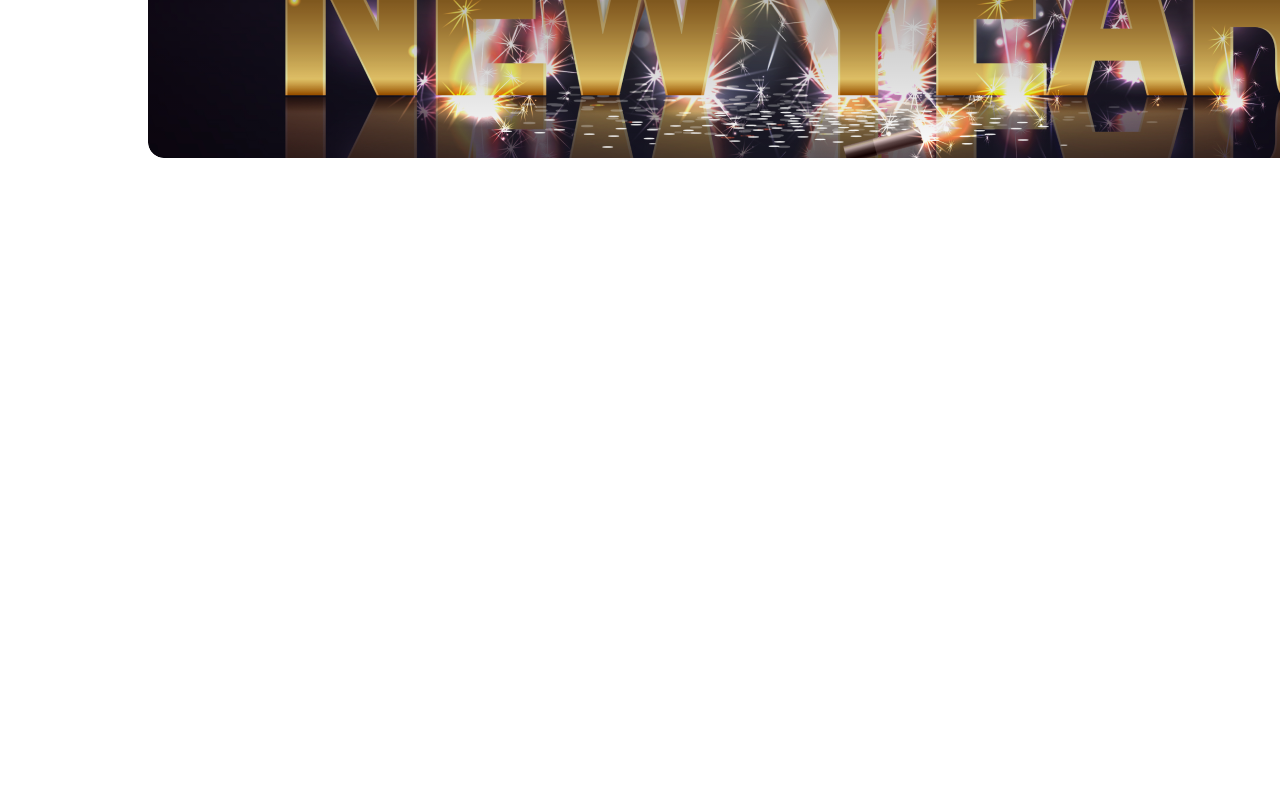
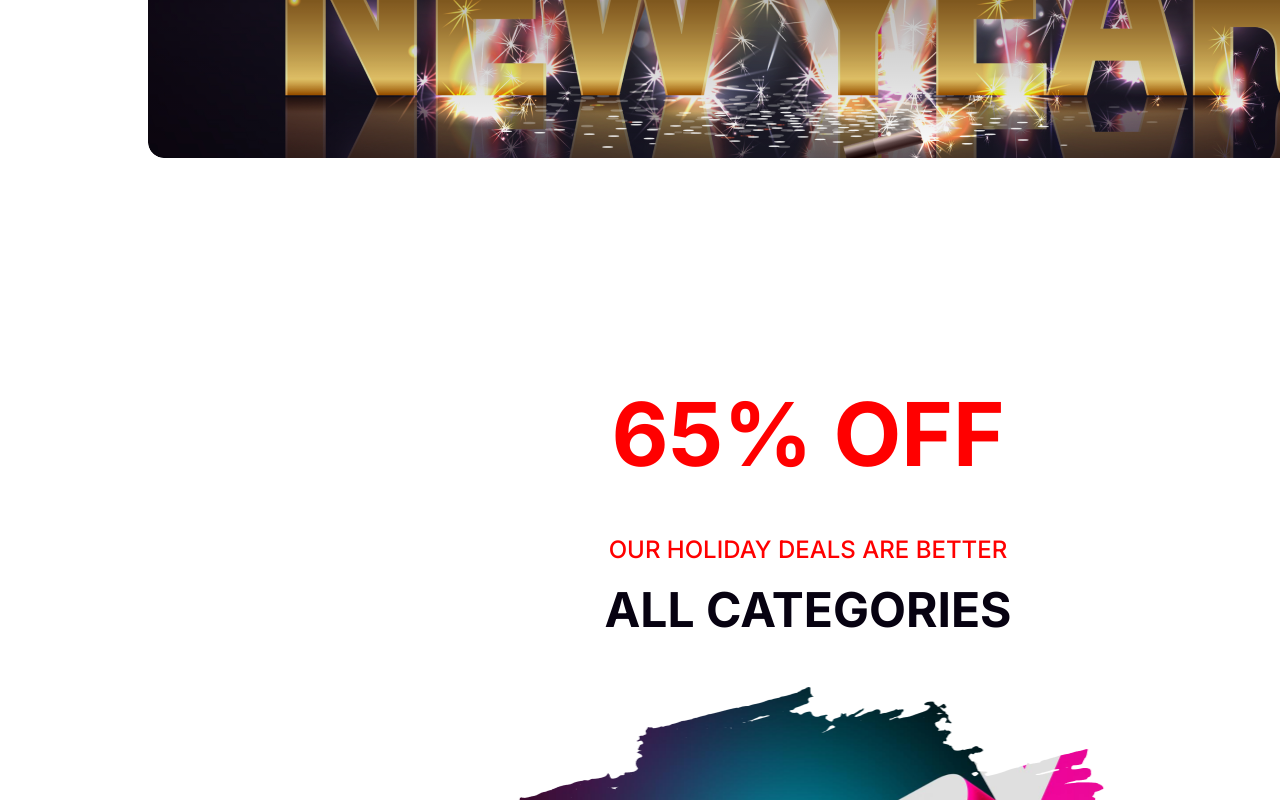
Before and after one commit to ShahnazFR/Assignment-1-by-Shahnaz, a plain HTML site: page index.html in a window 1280 px wide. Shown: the part 500-1300 px from the top of the page. Before the commit the page ends 816 px from the top, so only its background shows below. Drawn offline with Linux system fonts and the light colour scheme.

Commit message:
65% section is completed

```diff
--- a/index.html
+++ b/index.html
@@ -8,14 +8,14 @@
     <link rel="preconnect" href="https://fonts.googleapis.com">
     <link rel="preconnect" href="https://fonts.gstatic.com" crossorigin>
     <link href="https://fonts.googleapis.com/css2?family=Merriweather:wght@400;700;900&display=swap" rel="stylesheet">
+    <link rel="preconnect" href="https://fonts.googleapis.com">
+<link rel="preconnect" href="https://fonts.gstatic.com" crossorigin>
+<link href="https://fonts.googleapis.com/css2?family=Inter:wght@400;500;700&family=Merriweather:wght@400;700;900&display=swap" rel="stylesheet">
     <link rel="stylesheet" href="styles/new.css">
 </head>
 
 <body>
     <header>
-
-    </header>
-    <main>
         <div class="start">
             <div class="banner">
                 <div class="banner-title-style">
@@ -24,6 +24,23 @@
                 </div>
             </div>
         </div>
+    </header>
+    <main>
+        <!-- <div class="start">
+            <div class="banner">
+                <div class="banner-title-style">
+                    <h3 class="banner-wish">Happy New Year</h3>
+                    <h2 class="banner-celebration">New Year Party Celebration</h2>
+                </div>
+            </div>
+        </div> -->
+
+        <div class="categories">
+            <h2 class="off same-color">65% OFF</h2>
+            <h4 class="holiday same-color">OUR HOLIDAY DEALS ARE BETTER</h4>
+            <h3 class="all-categories">ALL CATEGORIES</h3>
+            <img class="new-year-photo" src="resources/New Year Photo.png" alt="New Year Photo">
+        </div>
     </main>
     <footer>
 
--- a/styles/new.css
+++ b/styles/new.css
@@ -1,7 +1,9 @@
+/* Body styles Starts here */
 body {
   font-family: Merriweather;
 }
 
+/* Banner related styles */
 .start {
   position: relative;
   width: 1320px;
@@ -42,3 +44,40 @@ body {
   font-weight: 900;
   margin: 18px 344px 177px;
 }
+
+/* Main section styles starts here! */
+.categories {
+  width: 1600px;
+  height: 7335px;
+  text-align: center;
+  display: block;
+  font-family: Inter;
+  background: #fff;
+}
+
+.same-color {
+  color: #f00;
+}
+
+.off {
+  font-size: 88px;
+  font-weight: 700;
+  margin-bottom: 48px;
+}
+
+.holiday {
+  font-size: 24px;
+  font-weight: 500;
+  margin-bottom: 0px;
+}
+
+.all-categories{
+  margin-top: 16px;
+  color: #070211;
+font-size: 48px;
+font-weight: 700;
+}
+.new-year-photo{
+  width: 802.9px;
+height: 500px;
+}
```
